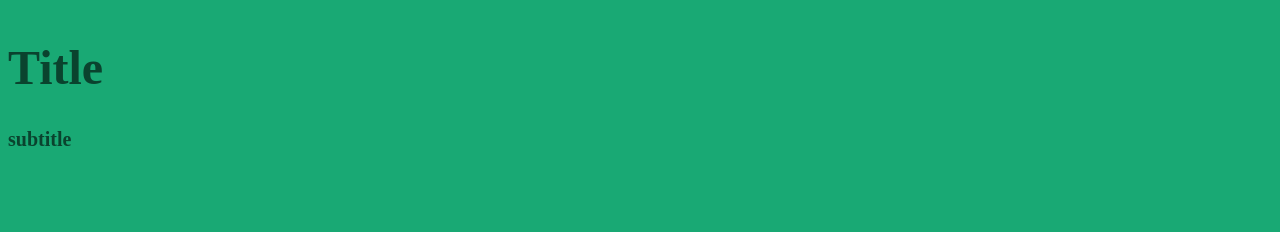
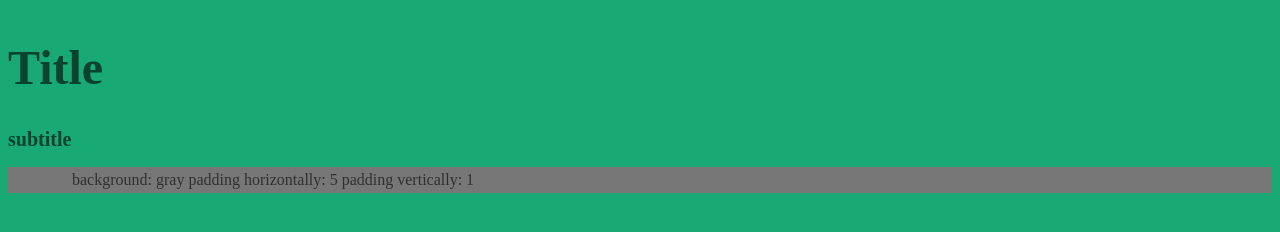
Before and after one commit to daggerok/tachyons-example, a website built with Parcel: page src/index.html in a window 1280 px wide. Built offline with nearby package versions, Linux system fonts and the light colour scheme.

Commit message:
DEAL WITH IT (C) whatthecommit.com

```diff
--- a/src/index.html
+++ b/src/index.html
@@ -13,9 +13,15 @@
 </head>
 <!--
   body:
-  - green background
-  - text blackish (40% transparent)
-  - padding 2nd
+  - bg-green:
+    - background color: green
+  - black-60:
+    - text color: black
+    - opacity: 60%
+  - padding: pa2
+    - p: padding
+    - a: all-sides
+    - 2: scaling (possible values from small to large: 1 2 3 4 5 6 7)
 -->
 <body class="bg-green black-60 pa2">
 <div id="app">
@@ -29,6 +35,14 @@
     - font size little bit smaller
   -->
   <h2 class="f4">subtitle</h2>
+
+  <div class="bg-gray ph5 pv1">
+    background: gray
+
+    padding horizontally: 5
+
+    padding vertically: 1
+  </div>
 </div>
 <script src="./main.js"></script>
 </body>
```
